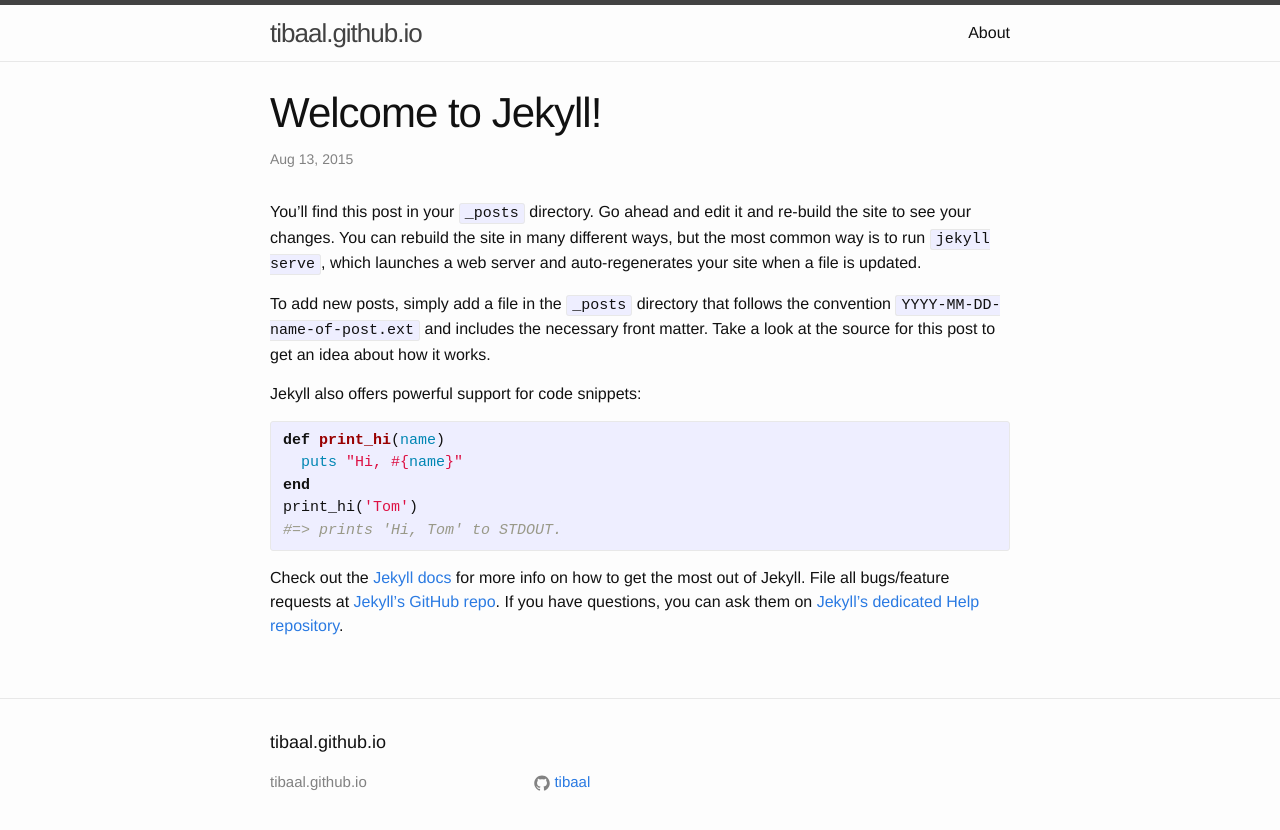
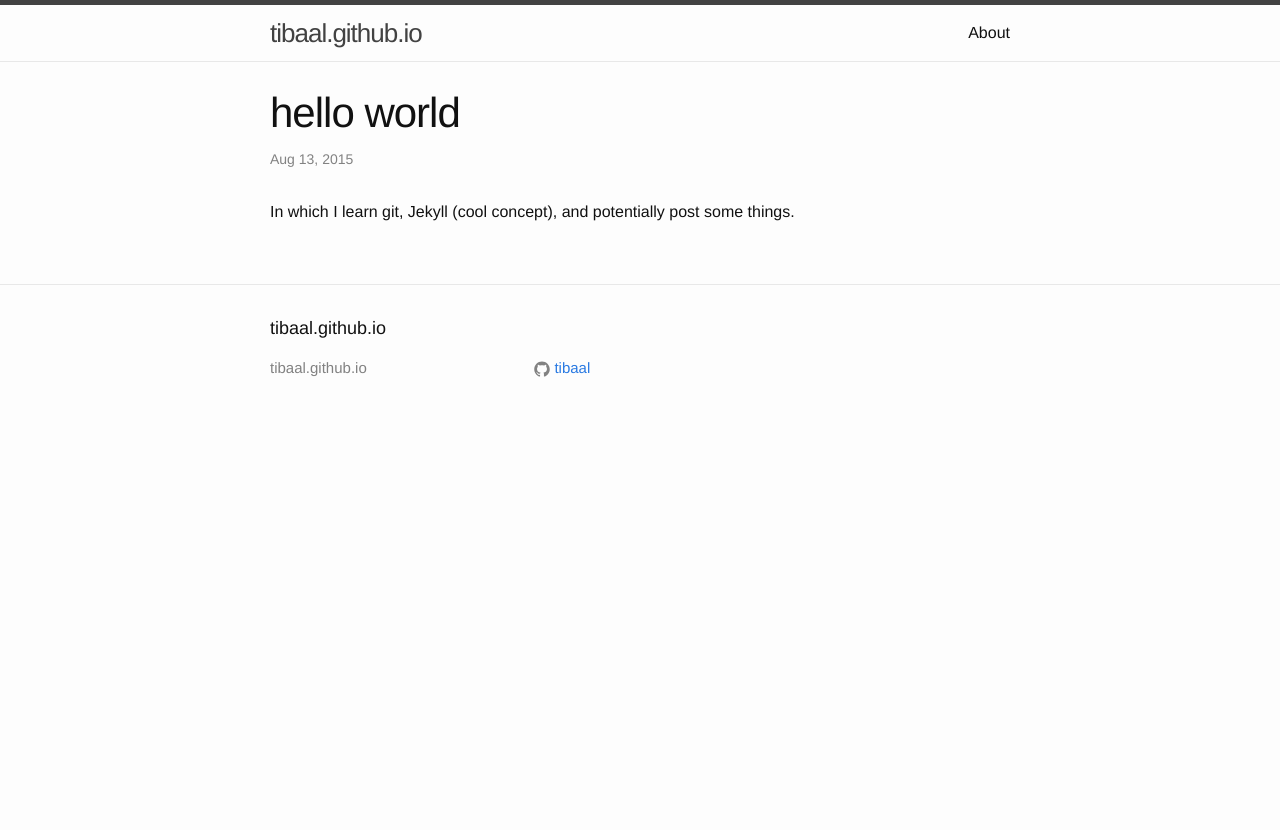
Before and after one commit to n0j/n0j.github.io, a Jekyll site: the page built from _posts/2015-08-13-hello-world.md, in a window 1280 px wide. Shown: the top 830 px of the page. Built offline with Jekyll 4.4.1, drawn with Linux system fonts in a browser that asks for light colours.

Commit message:
modify stock post to hello world

```diff
--- a/_posts/2015-08-13-hello-world.md
+++ b/_posts/2015-08-13-hello-world.md
@@ -1,25 +1,7 @@
 ---
 layout: post
-title:  "Welcome to Jekyll!"
-date:   2015-08-13 15:50:40
-categories: jekyll update
+title:  "hello world"
+date:   2015-08-13 16:27:00
 ---
-You’ll find this post in your `_posts` directory. Go ahead and edit it and re-build the site to see your changes. You can rebuild the site in many different ways, but the most common way is to run `jekyll serve`, which launches a web server and auto-regenerates your site when a file is updated.
 
-To add new posts, simply add a file in the `_posts` directory that follows the convention `YYYY-MM-DD-name-of-post.ext` and includes the necessary front matter. Take a look at the source for this post to get an idea about how it works.
-
-Jekyll also offers powerful support for code snippets:
-
-{% highlight ruby %}
-def print_hi(name)
-  puts "Hi, #{name}"
-end
-print_hi('Tom')
-#=> prints 'Hi, Tom' to STDOUT.
-{% endhighlight %}
-
-Check out the [Jekyll docs][jekyll] for more info on how to get the most out of Jekyll. File all bugs/feature requests at [Jekyll’s GitHub repo][jekyll-gh]. If you have questions, you can ask them on [Jekyll’s dedicated Help repository][jekyll-help].
-
-[jekyll]:      http://jekyllrb.com
-[jekyll-gh]:   https://github.com/jekyll/jekyll
-[jekyll-help]: https://github.com/jekyll/jekyll-help
+In which I learn git, Jekyll (cool concept), and potentially post some things.
```
